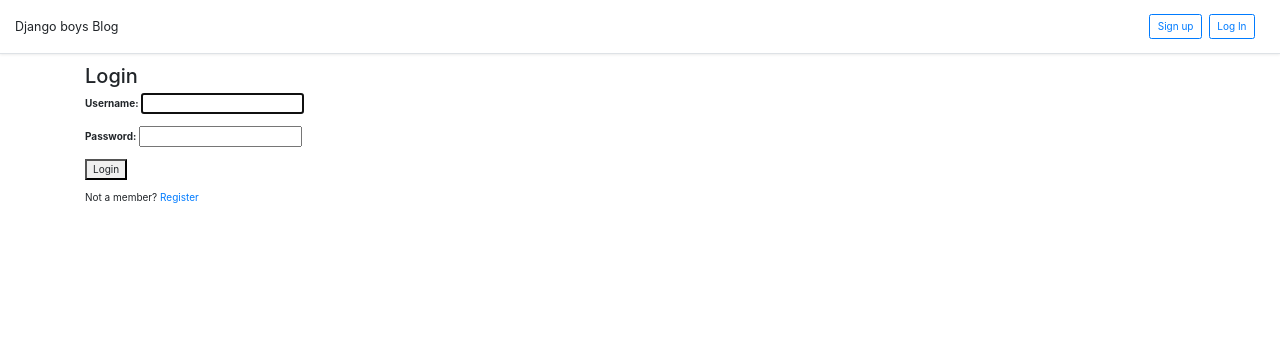
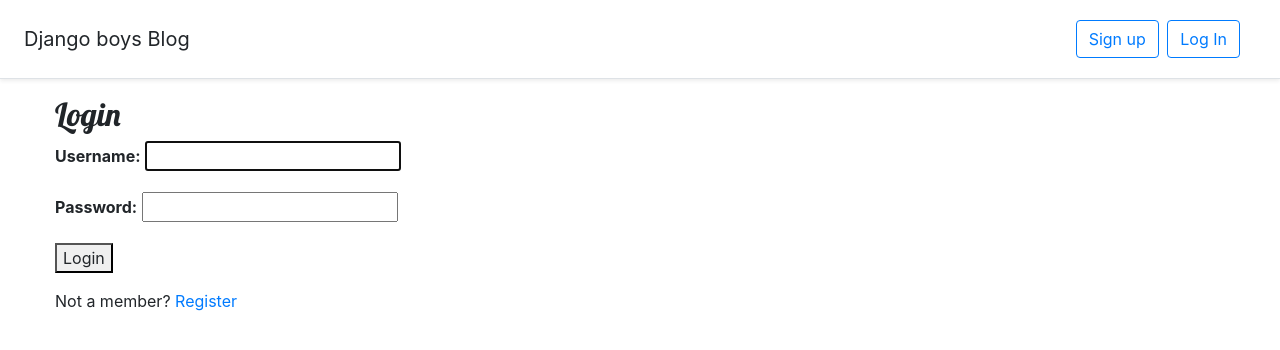
Before and after one commit to pyanishjain/django-first-blog-site, a Django app: a page that uses blog/templates/blog/base.html in a window 1280 px wide. Shown: the top 350 px of the page. Run offline with Django 3.2, Linux system fonts and the light colour scheme; some libraries are stand-ins or nearby versions.

Commit message:
blog.css adjusted

```diff
--- a/blog/templates/blog/base.html
+++ b/blog/templates/blog/base.html
@@ -8,7 +8,9 @@
         <link rel="stylesheet" href="//maxcdn.bootstrapcdn.com/bootstrap/3.2.0/css/bootstrap-theme.min.css">
         <link href='//fonts.googleapis.com/css?family=Lobster&subset=latin,latin-ext' rel='stylesheet' type='text/css'>
         <link rel="stylesheet" href="https://stackpath.bootstrapcdn.com/bootstrap/4.1.3/css/bootstrap.min.css" integrity="sha384-MCw98/SFnGE8fJT3GXwEOngsV7Zt27NXFoaoApmYm81iuXoPkFOJwJ8ERdknLPMO" crossorigin="anonymous">
-          <style>
+        <link rel="stylesheet" href="{% static 'css/blog.css' %}">
+
+        <style>
       .bd-placeholder-img {
         font-size: 1.125rem;
         text-anchor: middle;
@@ -19,7 +21,7 @@
           font-size: 3.5rem;
         }
       }
-        <link rel="stylesheet" href="{% static 'css/blog.css' %}">
+
 
     </style>
     </head>
```
